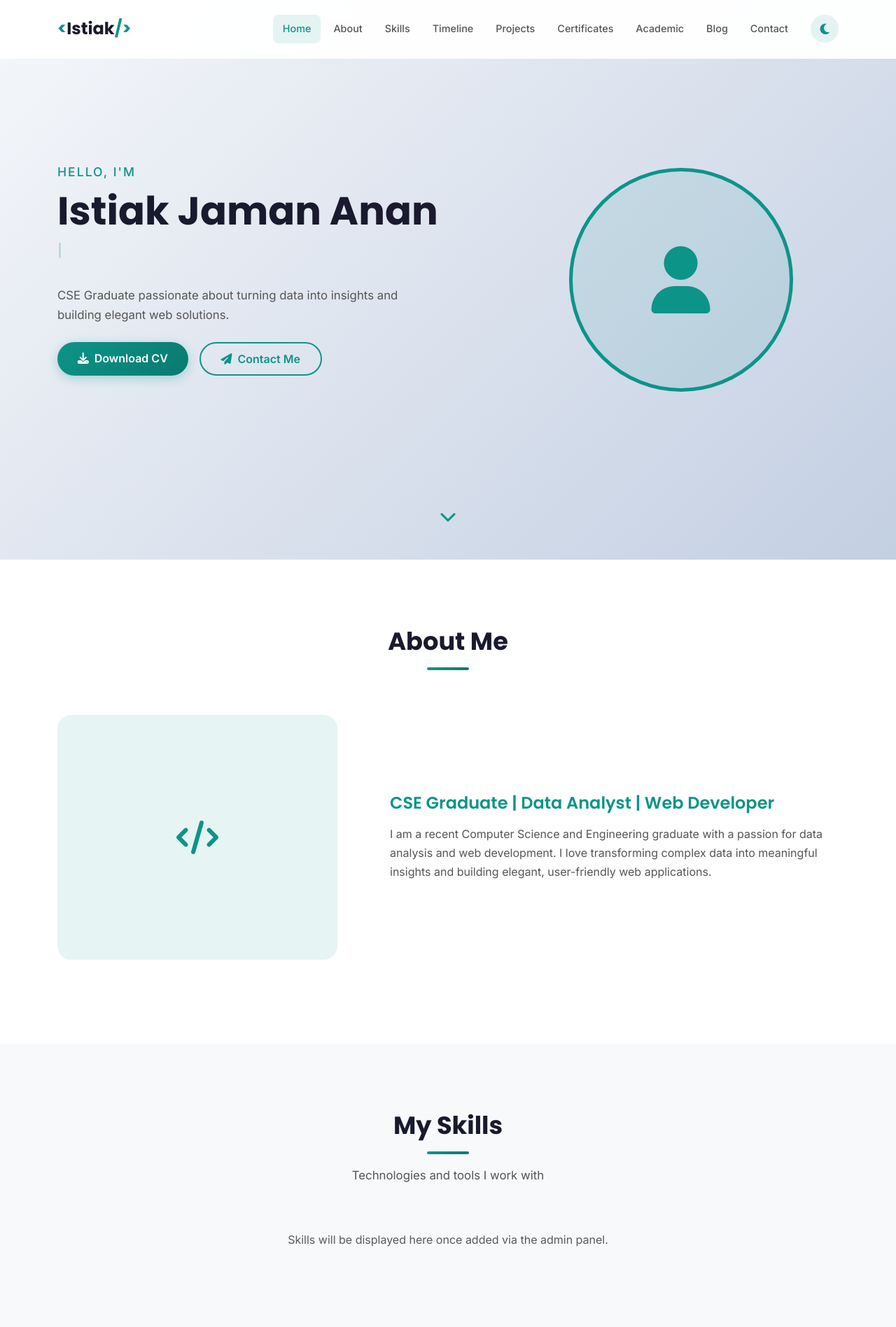
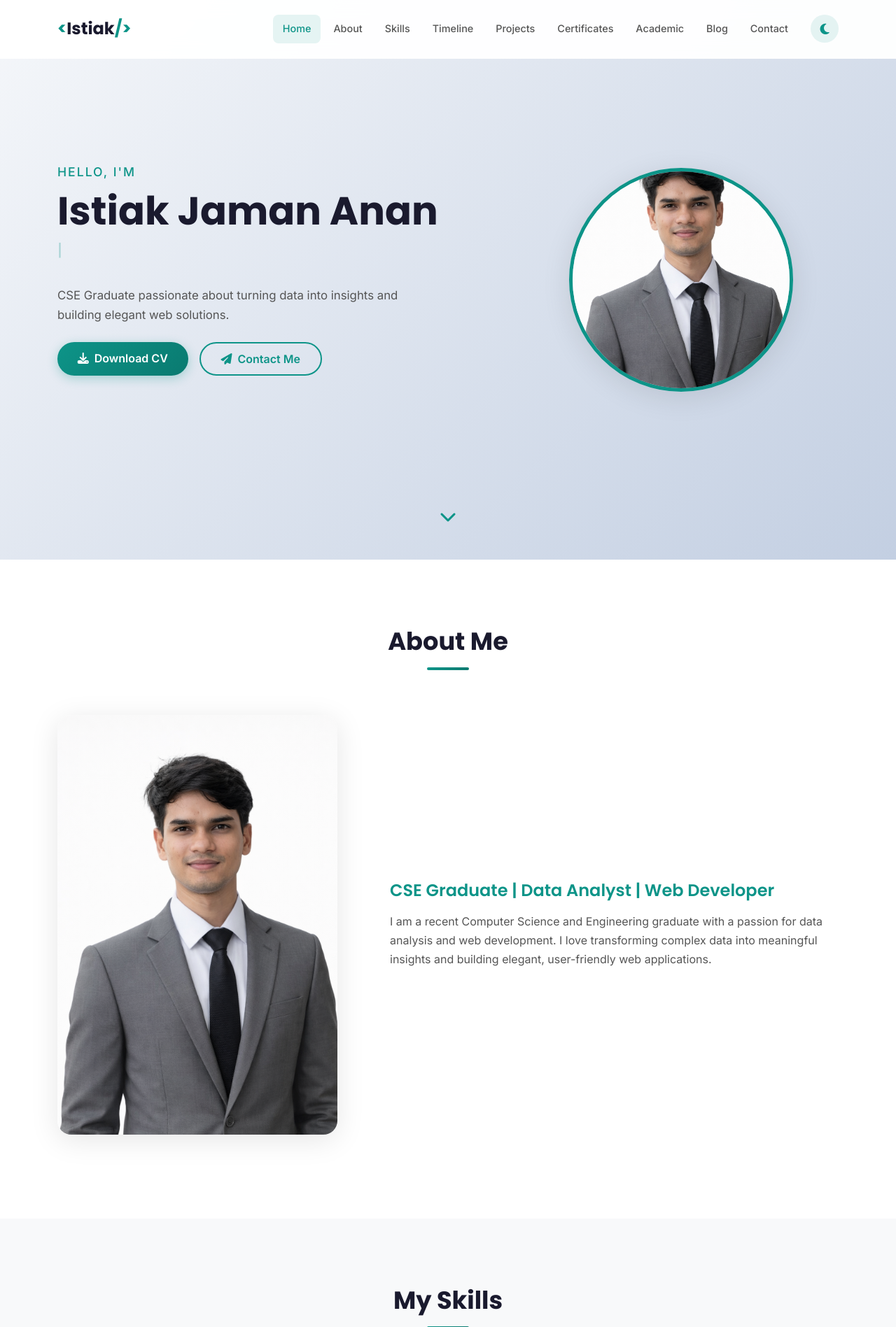
Before and after one commit to ijanan/Protfolio-WebSetup, a Django app: page / in a window 1280 px wide. Shown: the top 1897 px of the page at 70% size. Run offline with Django 3.2, Linux system fonts and the light colour scheme; data that the repository does not hold is empty.

Commit message:
profile image fixing

```diff
--- a/templates/index.html
+++ b/templates/index.html
@@ -44,9 +44,7 @@
                     {% if profile and profile.photo %}
                     <img src="{{ profile.photo.url }}" alt="{{ profile.name }}" class="hero-image">
                     {% else %}
-                    <div class="hero-image-placeholder">
-                        <i class="fas fa-user"></i>
-                    </div>
+                    <img src="{% static 'images/Profile.png' %}" alt="Istiak Jaman Anan" class="hero-image">
                     {% endif %}
                 </div>
             </div>
@@ -70,9 +68,7 @@
                     {% if profile and profile.photo %}
                     <img src="{{ profile.photo.url }}" alt="{{ profile.name }}" class="about-image">
                     {% else %}
-                    <div class="about-image-placeholder">
-                        <i class="fas fa-code fa-3x"></i>
-                    </div>
+                    <img src="{% static 'images/Profile.png' %}" alt="Istiak Jaman Anan" class="about-image">
                     {% endif %}
                 </div>
             </div>
```
Also changed, not shown: static/images/Profile.png (added).
